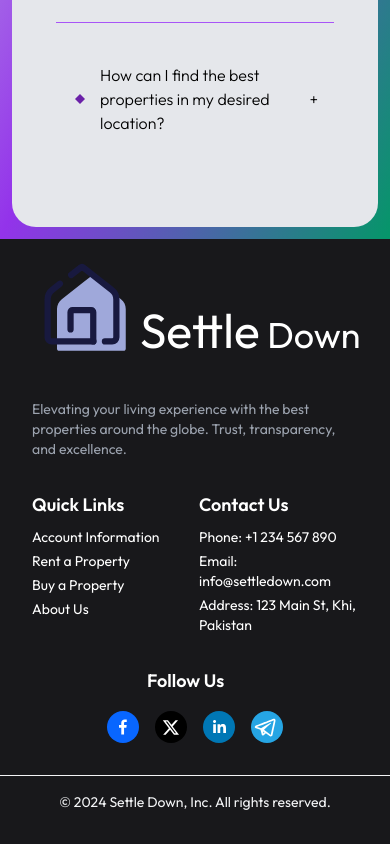
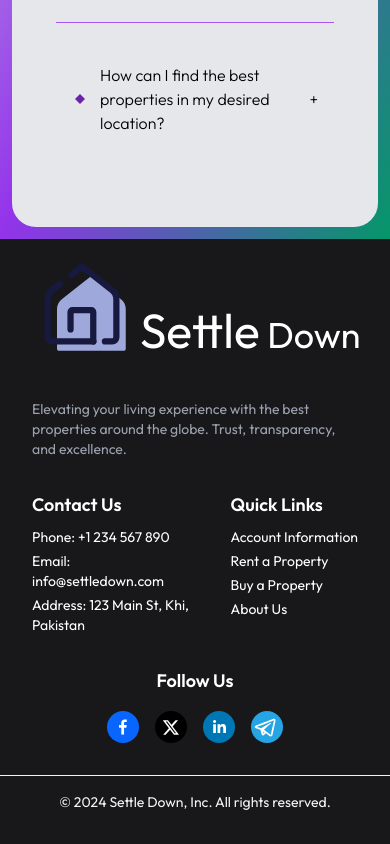
Before and after one commit to Anassarwar14/Settle-Down, a React (Vite) app in the folder client/: page / in a window 390 px wide. Shown: the part 4037-4881 px from the top of the page. Built offline with nearby package versions, Linux system fonts and the light colour scheme; no server answers.

Commit message:
Finishing corrections

```diff
--- a/client/src/components/FAQList.jsx
+++ b/client/src/components/FAQList.jsx
@@ -4,7 +4,7 @@ import FAQItem from './FAQItem';
 const FAQList = () => {
   const faqs = [
     { question: 'What is SettleDown?', answer: 'It is a platform carefully crafted to tailor to your property needs. Whether buying, selling or renting properties, you can conveniently achieve it from the comfort of your home.' },
-    { question: 'How can I schedule a property viewing?', answer: 'Choose the property best suited to your needs, and select the "Show Contacts" button in the brief overview on the bottom-right of the listing. This will open a contact landlord form, enter your name and message in the input and an email would be automatically sent to the landlord.' },
+    { question: 'How can I schedule a property viewing?', answer: 'Choose the property best suited to your needs, sign in and select the "Show Contacts" button in the brief overview on the bottom-right of the listing. This will open a contact landlord form, enter your name and message in the input and an email would be automatically sent to the landlord.' },
     { question: 'What does the purple % icon indicate on a listing?', answer: 'This icon indicates, a particular listing currently has a discount offer.' },
     { question: 'How can I list my property for sale on your website?', answer: 'You can create a listing, simply by navigating to the "My Profile" Page, clicking the create listing option from the listings section and post away. Our user-friendly interface makes you publish a listing in just a few steps.' },
     { question: 'How can I find the best properties in my desired location?', answer: 'In the searchbar, type in the city, state or country you are looking to settle-down into and tadaa! the properties magically start to appear. Additional tip: describe the property to get closer to the perfect fit.' },
--- a/client/src/components/Footer.jsx
+++ b/client/src/components/Footer.jsx
@@ -18,12 +18,12 @@ const Footer = () => {
                 <h1 className='text-4xl'><span className='text-5xl'>Settle</span> Down</h1>
             </div>
         </div>
-        <div className="container mx-auto grid grid-cols-2 gap-x-2 gap-y-8 max-sm:px-8 max-sm:mt-20 sm:grid-cols-4 sm:gap-14 sm:ml-40">
+        <div className="mx-auto grid grid-cols-2 gap-x-2 gap-y-8 max-sm:px-8 max-sm:mt-20 sm:grid-cols-4 sm:gap-14 sm:ml-40">
             <p className="text-sm text-gray-400 max-sm:col-span-2 sm:place-self-end">
                     Elevating your living experience with the best properties around the globe. Trust, transparency, and excellence.
             </p>
 
-            <div className='sm:ml-10'>
+            <div className='sm:ml-10 max-sm:ml-auto'>
                 <h3 className="font-semibold text-lg mb-2 sm:mb-4">Quick Links</h3>
                 <ul className="space-y-1 sm:space-y-2 text-sm">
                     <Link to={'/profile'} className="block hover:underline">Account Information</Link>
@@ -33,7 +33,7 @@ const Footer = () => {
                 </ul>
             </div>
 
-            <div className='max-sm:ml-auto'>
+            <div className='max-sm:col-start-1 max-sm:row-start-2'>
                 <h3 className="font-semibold text-lg mb-2 sm:mb-4">Contact Us</h3>
                 <ul className="space-y-1 sm:space-y-2 text-sm">
                     <li>Phone: +1 234 567 890</li>
@@ -43,7 +43,7 @@ const Footer = () => {
             </div>
 
             <div className='max-sm:col-span-2 max-sm:place-self-center'>
-                <h3 className="font-semibold text-lg mb-4 ml-10">Follow Us</h3>
+                <h3 className="font-semibold text-lg mb-4 max-sm:text-center sm:ml-10">Follow Us</h3>
                 <div className="flex space-x-4">
                     <a href="https://facebook.com" target="_blank" rel="noopener noreferrer" className="hover:opacity-85">
                         <FacebookIcon size={32} round />
--- a/client/src/pages/Listing.jsx
+++ b/client/src/pages/Listing.jsx
@@ -165,7 +165,7 @@ const Listing = () => {
                             <DeleteConfirm showPopUp={confirmDeleteListing} initiateDelete={() => handleDeleteListing(confirmDeleteListing)} handleCancel={() => setConfirmDeleteListing(false)} textDel={"Are you sure you want to delete this listing?"} titleDel={"Listing"}/>
                             <div className='max-sm:mt-8 w-full flex flex-col gap-1 sm:gap-2 p-4 shadow-xl border border-gray-200 bg-slate-50 rounded-2xl'>
                                 <h4 className='text-teal-900 opacity-80'>Brief Information</h4>
-                                <h2 className='capitalize'><span className='font-semibold text-md'>Owner</span>: {landlord && landlord.username}</h2>
+                                <h2 className='capitalize'><span className='font-semibold text-md'>Owner</span>: {landlord && landlord.username}{!currentUser && <span className='text-sm text-zinc-600'>hidden<i className='text-xs'> (sign in to view or contact)</i></span>}</h2>
                                 <div className='mt-4 flex justify-around items-center border bg-gray-100 rounded-lg p-1 *:flex *:items-center *:gap-2 *:text-sm *:font-semibold'>
                                     <p><PiBedThin className='text-xl' />{listing.bedrooms}</p>
                                     <p><PiBathtubThin className='text-xl'/>{listing.bathrooms}</p>
```
